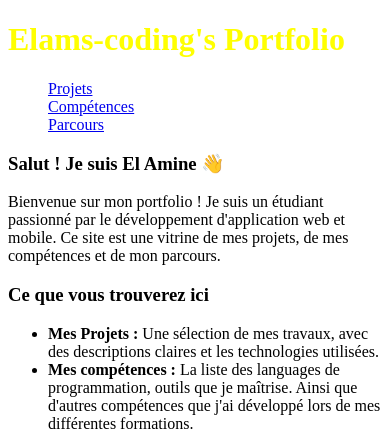
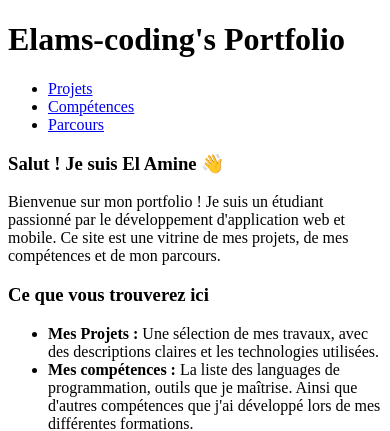
Before and after one commit to elams-coding/elams-coding.github.io, a PHP site: page / in a window 390 px wide. Shown: the top 431 px of the page. Run offline with PHP 8.4, Linux system fonts and the light colour scheme.

```diff
--- a/assets/css/style.css
+++ b/assets/css/style.css
@@ -5,18 +5,7 @@ body {
 }
 
 /* Extra small devices (phones, 600px and down) */
-@media only screen and (max-width: 600px) {
-    h1 {
-        color: yellow;
-    }
-
-    nav {
-        ul {
-            user-select: none;
-            list-style: none;
-        }
-    }
-}
+@media only screen and (max-width: 600px) {}
 
 /* Small devices (portrait tablets and large phones, 600px and up) */
 @media only screen and (min-width: 600px) {}
```
Also changed, not shown: assets/media/img/background.avif (added).
